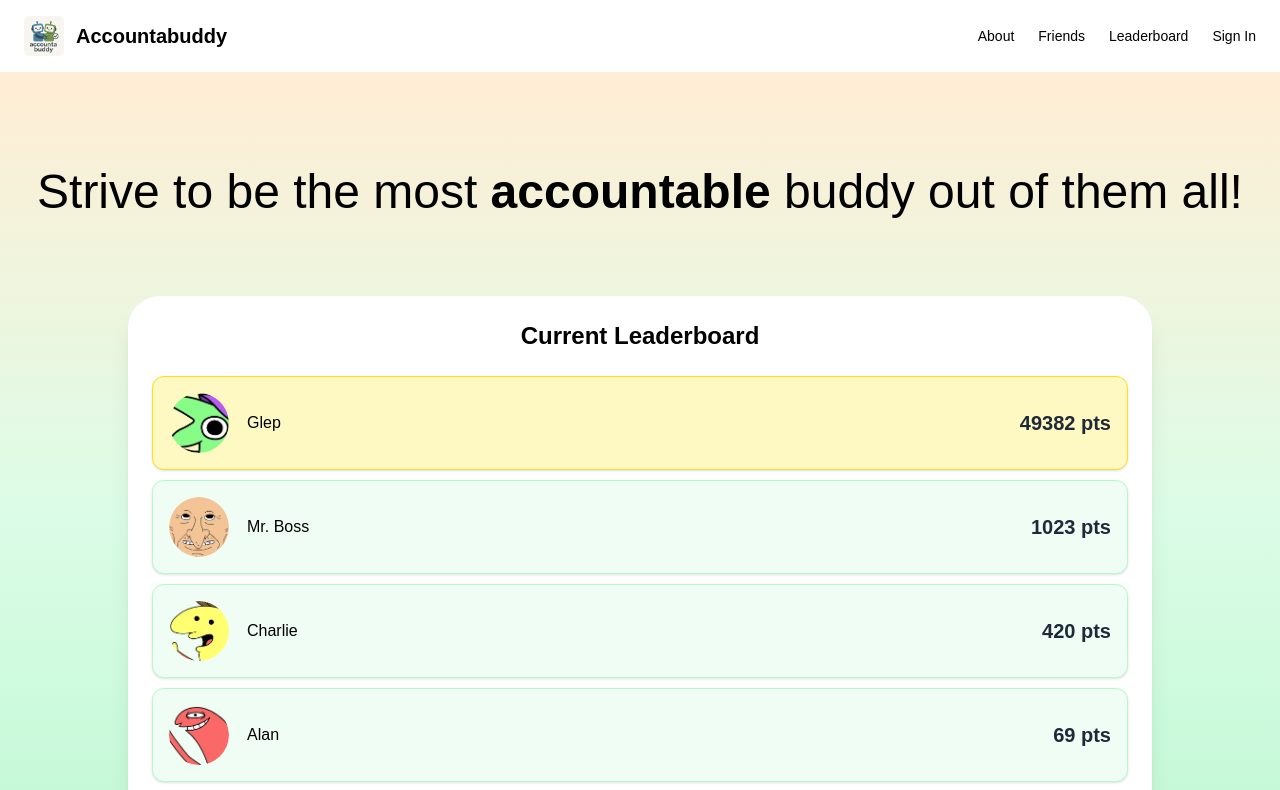
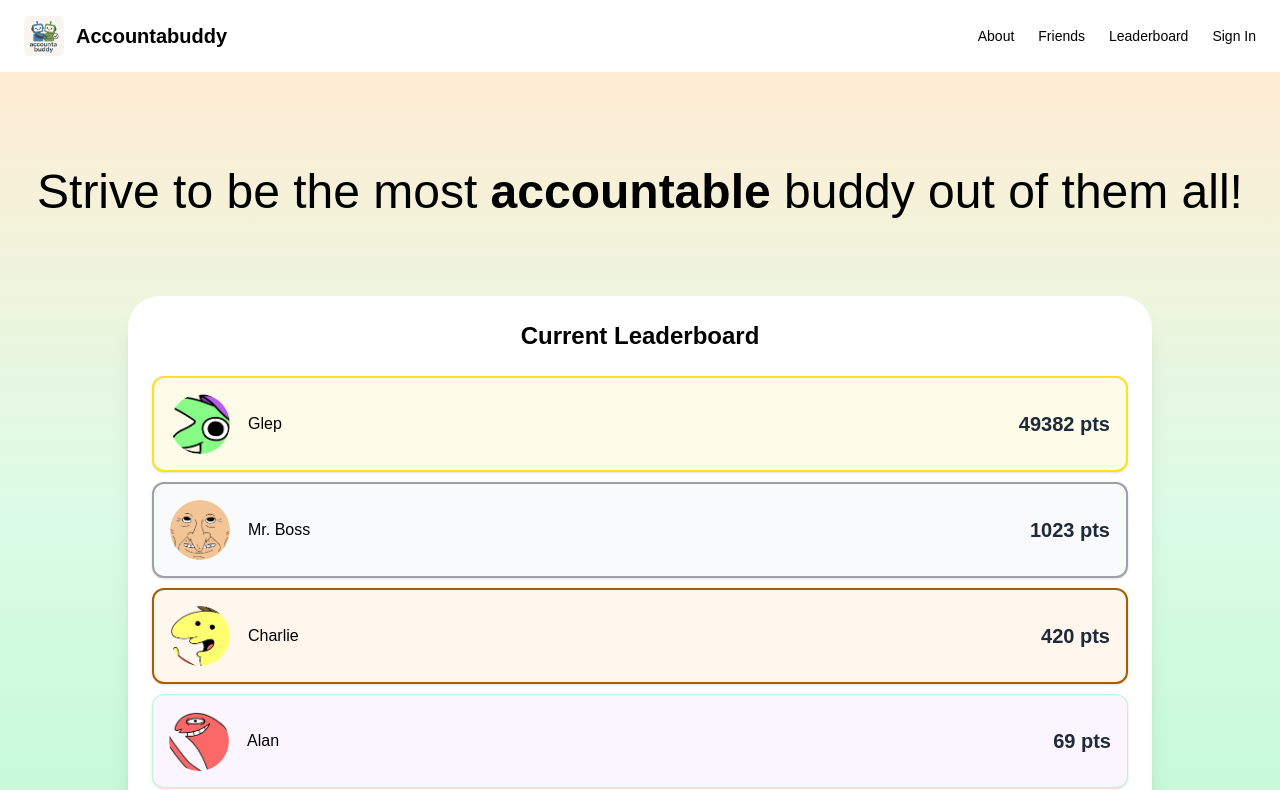
Before and after one commit to jalee314/AccountaBuddy, a Next.js app: page /leaderboard in a window 1280 px wide. Shown: the top 790 px of the page. Built offline with nearby package versions, Linux system fonts and the light colour scheme.

Commit message:
changed leaderboard to highlight 1st 2nd and 3rd with border colors

```diff
--- a/components/Leaderboard.jsx
+++ b/components/Leaderboard.jsx
@@ -31,8 +31,12 @@ export default function Leaderboard() {
             //player is colored yellow if they're first, otherwise they're green
             className={`flex items-center justify-between p-4 rounded-xl shadow-sm border ${
               index === 0
-                ? 'bg-yellow-100 border-yellow-300'
-                : 'bg-green-50 border-green-200'
+                ? 'bg-yellow-50 border-yellow-300 border-2'
+                : index === 1
+                ? 'bg-gray-50 border-zinc-400 border-2'
+                : index === 2
+                ? 'bg-orange-50 border-yellow-700 border-2'
+                : 'bg-purple-50 border-green-200'
             }`}
           >
           {/* player avatar and name (left side of leaderboard) */}
```
